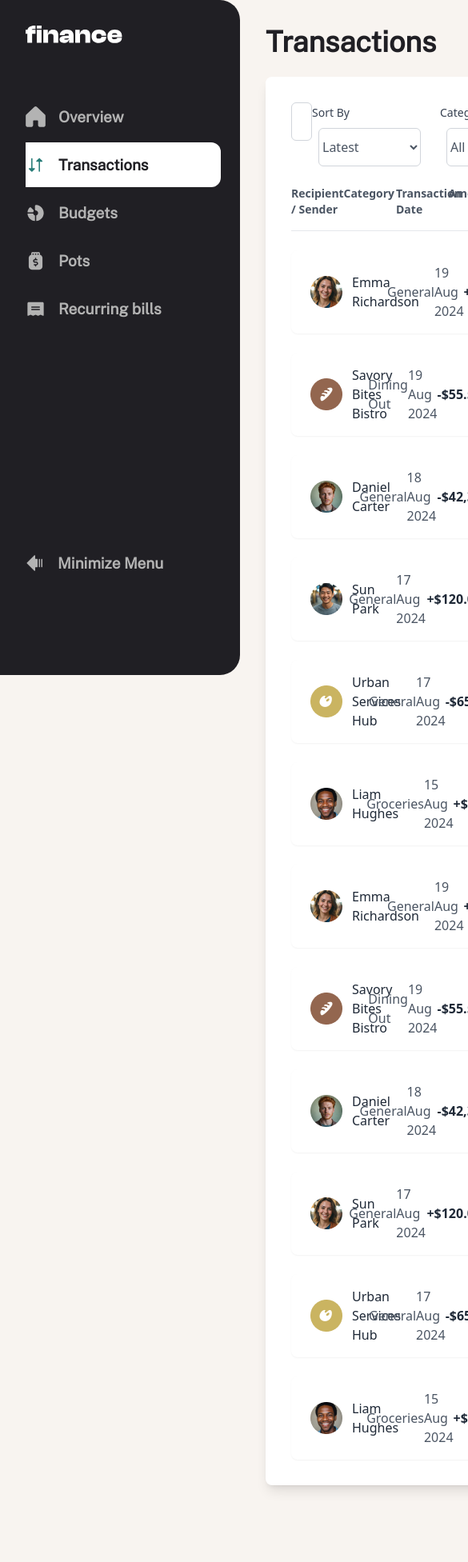
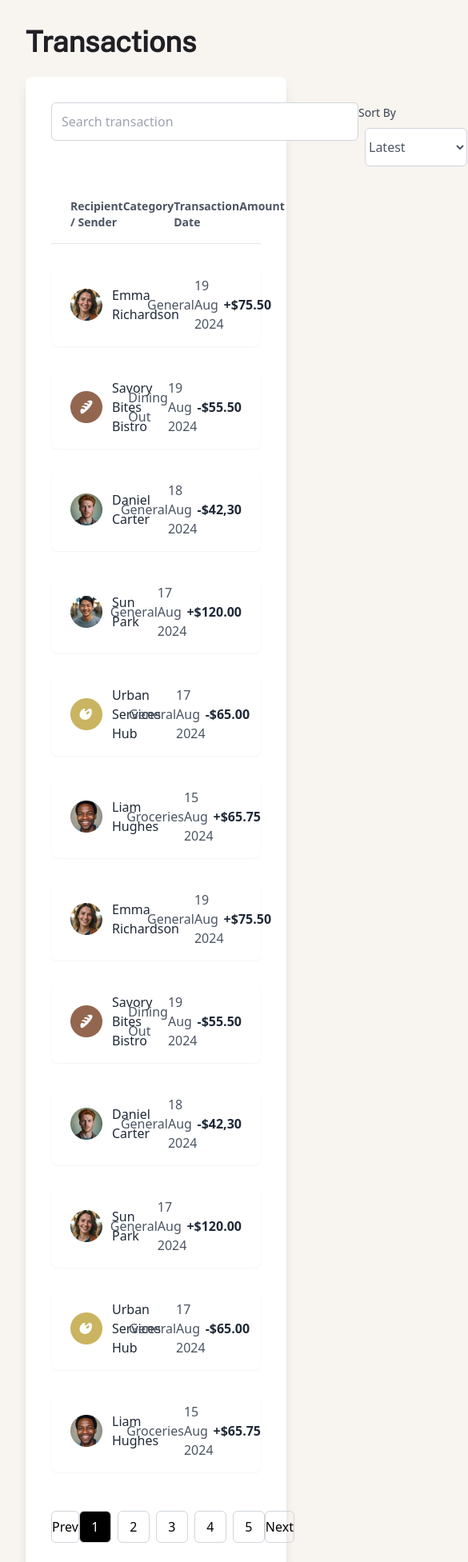
Before and after one commit to GiOrGI175/finance, a Next.js app: page /Transactions in a window 390 px wide. Shown: the top 1953 px of the page at 80% size, 585 px wide, since content can reach past the window. Before the commit the page ends 1889 px from the top, so only its background shows below. Built offline with nearby package versions, Linux system fonts and the light colour scheme.

Commit message:
added pagination and responsive navbar

```diff
--- a/src/app/layout.tsx
+++ b/src/app/layout.tsx
@@ -1,5 +1,5 @@
-import './globals.css';
-import NavBar from '@/components/__molecules/NavBar';
+import "./globals.css";
+import NavBar from "@/components/__molecules/NavBar";
 
 export default function RootLayout({
   children,
@@ -7,12 +7,12 @@ export default function RootLayout({
   children: React.ReactNode;
 }>) {
   return (
-    <html lang='en' className='flex justify-center'>
-      <body className='flex max-w-[3000px] w-full min-h-screen bg-[#F8F4F0]'>
-        <div className='w-fit'>
+    <html lang="en" className="flex justify-center">
+      <body className="flex max-w-[3000px] w-full min-h-screen bg-[#F8F4F0] sm:flex-col-reverse lg:flex-row">
+        <div className="  lg:w-fit">
           <NavBar />
         </div>
-        <div className='w-full '>{children}</div>
+        <div className="w-full ">{children}</div>
       </body>
     </html>
   );
--- a/src/components/__atoms/NavLinks.tsx
+++ b/src/components/__atoms/NavLinks.tsx
@@ -1,9 +1,9 @@
-'use client';
+"use client";
 
-import { NavLinks } from '@/commons/hooks/NavBarData';
-import Link from 'next/link';
-import Image from 'next/image';
-import { usePathname } from 'next/navigation';
+import { NavLinks } from "@/commons/hooks/NavBarData";
+import Link from "next/link";
+import Image from "next/image";
+import { usePathname } from "next/navigation";
 
 type PopUpNavBarProps = {
   popUpNavBar: boolean;
@@ -14,8 +14,8 @@ const NavLinksArr: React.FC<PopUpNavBarProps> = ({ popUpNavBar }) => {
 
   return (
     <ul
-      className={`duration-1000 ${
-        popUpNavBar && 'w-full flex flex-col justify-center items-center'
+      className={`duration-1000 sm:flex sm:justify-between lg:flex-col ${
+        popUpNavBar && "w-full flex flex-col justify-center items-center"
       }`}
     >
       {NavLinks.map((item) => {
@@ -24,31 +24,31 @@ const NavLinksArr: React.FC<PopUpNavBarProps> = ({ popUpNavBar }) => {
           <li
             key={item.name}
             className={`mb-[4px] flex duration-1000  ${
-              isActive && ' bg-white '
+              isActive && " bg-white "
             }rounded-tr-[12px] rounded-br-[12px]  ${
               popUpNavBar &&
-              'rounded-[50%] w-[56px] h-[56px] rounded-tr-[50%] rounded-br-[50%] justify-center items-center'
+              "rounded-[50%] w-[56px] h-[56px] rounded-tr-[50%] rounded-br-[50%] justify-center items-center"
             }`}
           >
             <Link
               href={item.link}
               className={`w-full h-[56px] duration-1000  flex items-center ${
-                popUpNavBar && 'justify-center'
+                popUpNavBar && "justify-center"
               }  group`}
             >
               <Image
                 src={isActive ? item.icon_Active : item.icon}
                 width={25}
                 height={25}
-                alt='icon'
-                className={`mr-[16px]  ${popUpNavBar && 'mr-[0px]'}`}
+                alt="icon"
+                className={`mr-[16px]  ${popUpNavBar && "mr-[0px]"}`}
               />
               <span
                 className={`font-publicSans font-bold leading-[24px] group-hover:text-[#F2F2F2] duration-1000  ${
                   isActive
-                    ? 'text-[#201F24] group-hover:text-[#201F24]'
-                    : 'text-[#B3B3B3]'
-                }  text-[19px] ${popUpNavBar && 'hidden'}`}
+                    ? "text-[#201F24] group-hover:text-[#201F24]"
+                    : "text-[#B3B3B3]"
+                }  text-[19px] ${popUpNavBar && "hidden"}`}
               >
                 {item.name}
               </span>
--- a/src/components/__molecules/NavBar.tsx
+++ b/src/components/__molecules/NavBar.tsx
@@ -29,13 +29,13 @@ const NavBar = () => {
 
   return (
     <div
-      className={`w-[300px] min-h-screen pt-[32px] pl-[32px] pr-[24px] bg-[#201F24] rounded-tr-[25px] rounded-br-[25px]  flex flex-col justify-between duration-1000 overflow-hidden ${
+      className={`w-[300px] min-h-screen pt-[32px] pl-[32px] pr-[24px] bg-[#201F24] rounded-tr-[25px] rounded-tl-[25px]  lr:rounded-br-[25px]  flex flex-col justify-between  duration-1000 overflow-hidden sm:w-full sm:min-h-[52px] lg:min-h-screen  lg:w-fit   ${
         popUpNavBar && 'w-[88px] pl-[0px] pr-[0px] pt-[40px]'
       } `}
     >
       <div>
         <div
-          className={`w-full mb-[64px] flex duration-1000 ${
+          className={`w-full  flex duration-1000 sm:mb-0 lg:mb-[64px] ${
             popUpNavBar && 'justify-center'
           }`}
         >
@@ -44,6 +44,7 @@ const NavBar = () => {
             width={popUpNavBar ? 16 : 121}
             height={21}
             alt='logo duration-1000'
+            className='sm:hidden lg:flex'
           />
         </div>
         <nav>
@@ -52,7 +53,7 @@ const NavBar = () => {
       </div>
 
       <button
-        className={`mb-[128px] w-full flex items-center   ${
+        className={`mb-[128px] w-full flex items-center sm:hidden lg:flex   ${
           popUpNavBar && 'justify-center'
         } group `}
         onMouseMove={() => setArrowhover(true)}
--- a/src/components/__organisms/TransactionsPage.tsx
+++ b/src/components/__organisms/TransactionsPage.tsx
@@ -1,12 +1,14 @@
 "use client";
-import React from "react";
+import React, { useState } from "react";
 import usersData from "@/commons/hooks/UsersData";
 import Image from "next/image";
 
 export default function TransactionsPage() {
+  const [activePage, setActivePage] = useState(1);
+
   return (
-    <div className="p-8 ">
-      <div className=" mx-auto">
+    <div className="p-8">
+      <div className="mx-auto">
         <h2 className="font-publicSans font-bold text-4xl text-[#201F24] mb-6">
           Transactions
         </h2>
@@ -22,7 +24,10 @@ export default function TransactionsPage() {
             </div>
             <div className="flex gap-6 items-center">
               <div>
-                <label htmlFor="sortBy" className="text-sm font-medium text-gray-700">
+                <label
+                  htmlFor="sortBy"
+                  className="text-sm font-medium text-gray-700"
+                >
                   Sort By
                 </label>
                 <select
@@ -38,7 +43,10 @@ export default function TransactionsPage() {
                 </select>
               </div>
               <div>
-                <label htmlFor="category" className="text-sm font-medium text-gray-700">
+                <label
+                  htmlFor="category"
+                  className="text-sm font-medium text-gray-700"
+                >
                   Category
                 </label>
                 <select
@@ -58,31 +66,59 @@ export default function TransactionsPage() {
             </div>
           </div>
 
-          <div className="grid grid-cols-4 text-sm font-semibold text-gray-600 border-b border-gray-200 pb-4 mb-6">
-            <div>Recipient / Sender</div>
-            <div>Category</div>
-            <div>Transaction Date</div>
-            <div>Amount</div>
+          <div className="flex justify-between py-4 px-6 text-sm font-semibold text-gray-600 border-b border-gray-200 pb-4 mb-6">
+            <h3 className="w-[428px]">Recipient / Sender</h3>
+            <h3 className="w-[120px]">Category</h3>
+            <h3>Transaction Date</h3>
+            <h3>Amount</h3>
           </div>
 
           <div className="space-y-6">
             {usersData.map((user, index) => (
-              <div key={index} className="flex justify-between items-center py-4 px-6 bg-white shadow-sm rounded-lg hover:bg-gray-50 transition ease-in-out">
-                <div className="flex items-center space-x-3">
+              <div
+                key={index}
+                className="flex justify-between items-center py-4 px-6 bg-white shadow-sm rounded-lg hover:bg-gray-50 transition ease-in-out"
+              >
+                <div className="flex items-center space-x-3 w-[428px] ">
                   <Image
                     src={user.Image}
                     width={40}
                     height={40}
-                    // alt={user.SenderName}
-
+                    alt={user.SenderName}
                   />
-                  <h3 className="font-medium text-gray-800">{user.SenderName}</h3>
+                  <h3 className="font-medium text-gray-800">
+                    {user.SenderName}
+                  </h3>
                 </div>
-                <div className="text-gray-600">{user.Category}</div>
-                <div className="text-gray-600">{user.TransDate}</div>
-                <div className="font-semibold text-gray-800">{user.Amount}</div>
+                <h3 className="text-gray-600 w-[120px]" >{user.Category}</h3>
+                <h3 className="text-gray-600">{user.TransDate}</h3>
+                <h3 className="font-semibold text-gray-800">{user.Amount}</h3>
               </div>
             ))}
+          </div>
+
+          <div className="flex justify-between mt-[48px]">
+            <button className="w-[94px] h-[40px] border-gray-300 rounded-md border-[1px] hover:bg-stone-500 transition duration-300">
+              Prev
+            </button>
+            <div className="flex gap-[8px]">
+              {[1, 2, 3, 4, 5].map((page) => (
+                <button
+                  key={page}
+                  className={`w-[40px] h-[40px] border-gray-300 rounded-md border-[1px] ${
+                    activePage === page
+                      ? "bg-black text-white transition duration-500"
+                      : ""
+                  }`}
+                  onClick={() => setActivePage(page)}
+                >
+                  {page}
+                </button>
+              ))}
+            </div>
+            <button className="w-[94px] h-[40px] border-gray-300 rounded-md border-[1px] hover:bg-stone-500 transition duration-300">
+              Next
+            </button>
           </div>
         </div>
       </div>
--- a/tailwind.config.ts
+++ b/tailwind.config.ts
@@ -1,22 +1,27 @@
-import type { Config } from 'tailwindcss';
+import type { Config } from "tailwindcss";
 
 const config: Config = {
   content: [
-    './src/pages/**/*.{js,ts,jsx,tsx,mdx}',
-    './src/components/**/*.{js,ts,jsx,tsx,mdx}',
-    './src/app/**/*.{js,ts,jsx,tsx,mdx}',
+    "./src/pages/**/*.{js,ts,jsx,tsx,mdx}",
+    "./src/components/**/*.{js,ts,jsx,tsx,mdx}",
+    "./src/app/**/*.{js,ts,jsx,tsx,mdx}",
   ],
   theme: {
     extend: {
       fontFamily: {
-        publicSans: ['PublicSans', 'serif'],
+        publicSans: ["PublicSans", "serif"],
       },
       transitionDuration: {
-        '8000': '8000ms',
+        "8000": "8000ms",
       },
       transitionDelay: {
-        '400': '400ms',
+        "400": "400ms",
       },
+    },
+    screens: {
+      sm: '375px',
+      md: '768px',
+      lg:'1024px'
     },
   },
   plugins: [],
```
